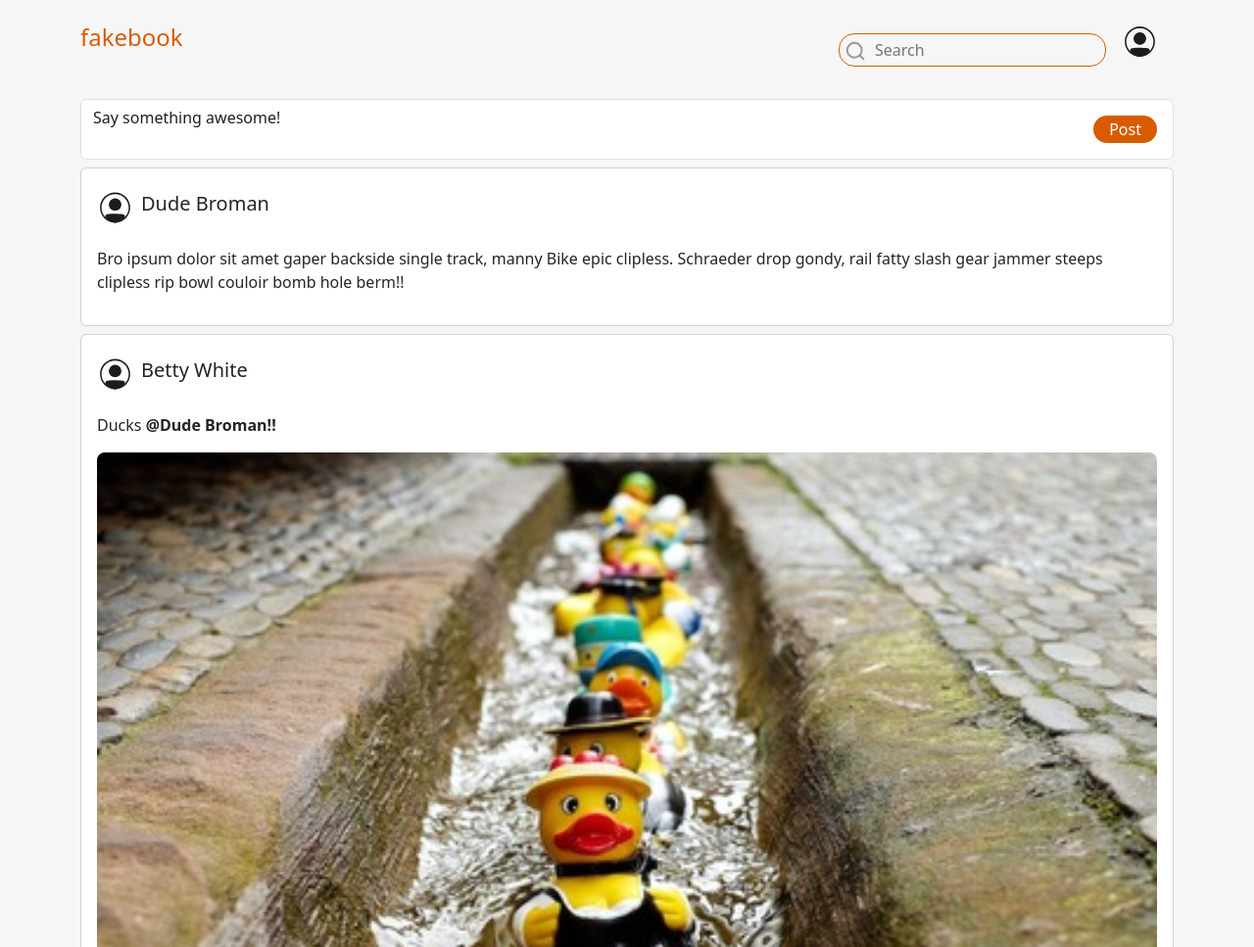
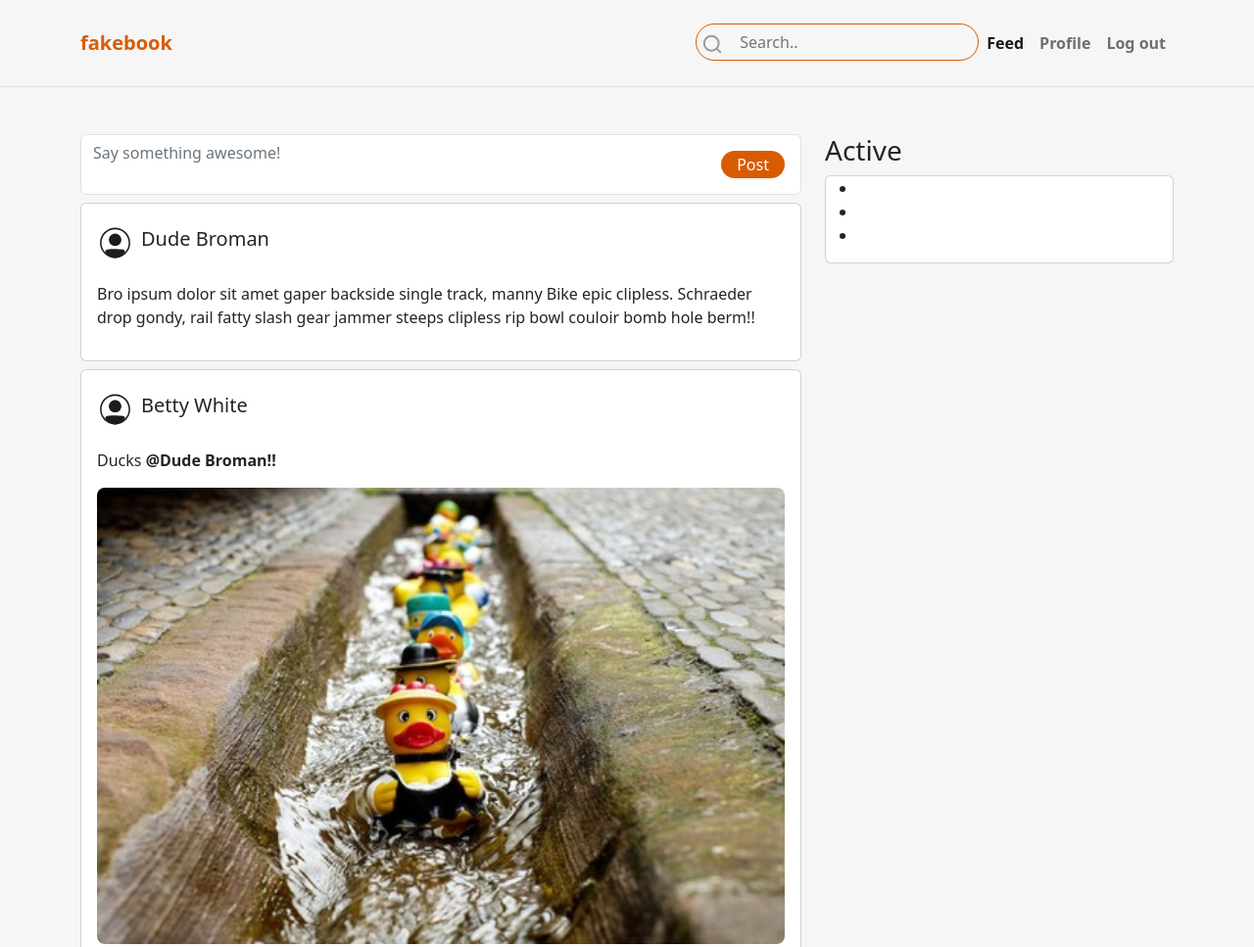
Before and after one commit to PederZzen/CSS-Frameworks-CA, a website: page home.html in a window 1280 px wide. Shown: the top 967 px of the page at 98% size. Drawn offline with nearby package versions, Linux system fonts and the light colour scheme.

Commit message:
Nav + login
Oppdaterte navigasjon og login-siden

```diff
--- a/home.html
+++ b/home.html
@@ -10,38 +10,47 @@
 </head>
 
 <body class="bg-secondary" style="min-width: 20rem;">
-    <header class="container">
-        <div class="row">
-            <nav class="navbar navbar-expand-md">
-                <div class="container-fluid">
-                    <a class="text-decoration-none h4 text-primary" href="./home.html">fakebook</a>
-                    <button class="navbar-toggler border-0" type="button" data-bs-toggle="collapse" data-bs-target="#navbarToggle" aria-controls="navbarToggle" aria-expanded="false" aria-label="Toggle navigation">
-                        <p class="h4 navbar-toggler text-primary border-0">Menu</p>
+    <header>
+        <nav class="navbar navbar-expand-md p-4 mb-2 border-bottom">
+            <div class="container">
+                <a class="navbar-brand text-primary fw-bold" href="./home.html">fakebook</a>
+                <button class="navbar-toggler border-0" data-bs-toggle="collapse" data-bs-target="#nav" aria-controls="nav" aria-label="Expand Navigation">
+                    <div class="fw-bold text-primary">Menu</div>
                 </button>
-                    <div class="collapse navbar-collapse" id="navbarToggle">
+                <div class="collapse navbar-collapse" id="nav">
                     <span class="me-auto"></span>
-                        <form class="d-flex border border-primary rounded-4 mt-3" role="search">
-                            <button class="bg-transparent border-0" type="submit">
+                    <ul class="navbar-nav">
+                        <li class="nav-item">
+                            <form class="d-flex border border-primary rounded-5">
+                                <button type="submit" class="border-0 bg-transparent">
                                     <img src="./img/search.svg" alt="Search icon">
                                 </button>
-                            <input class="border-0 bg-transparent p-1" style="outline: none;" type="search" placeholder="Search">
+                                <input type="search" placeholder="Search.." class="form-control border-0 bg-transparent">
                             </form>
-                        <a href="./profile.html">
-                            <img src="./img/user-image.svg" class="p-3" alt="User image">
-                        </a>
+                        </li>
+                        <li class="nav-item">
+                            <a href="./home.html" aria-current="page" class="nav-link active fw-bold">Feed</a>
+                        </li>
+                        <li class="nav-item">
+                            <a href="./profile.html" class="nav-link fw-bold">Profile</a>
+                        </li>
+                        <li class="nav-item">
+                            <a href="./index.html" class="nav-link fw-bold">Log out</a>
+                        </li>
+                    </ul>
                 </div>
             </div>
         </nav>
-        </div>
     </header>
 
-    <main class="container">
-        <section class="mt-3">
+
+    <main class="container mt-5">
+        <div class="row">
+            <section class="mt-3 col-lg-8 m-lg-auto">
                 <form class="d-flex border bg-white rounded-2">
                     <textarea name="post" id="post" class="form-control bg-transparent border-0" style="resize: none;" placeholder="Say something awesome!"></textarea>
                     <input type="submit" value="Post" class="bg-primary text-white border-0 m-3 px-3 rounded-5">
                 </form>
-            <section>
                 <div class="card p-3 mt-2">
                     <div class="d-flex">
                         <img src="./img/user-image.svg" class="" alt="User image">
@@ -72,6 +81,17 @@
                     <p class="mt-3">Bro ipsum dolor sit amet gaper backside single track, manny Bike epic clipless. Schraeder drop gondy, rail fatty slash gear jammer steeps clipless rip bowl couloir bomb hole berm!!</p>
                 </div>
             </section>
+            <section class="col">
+                <h3>Active</h3>
+                <div class="card">
+                    <ul>
+                        <li></li>
+                        <li></li>
+                        <li></li>
+                    </ul>
+                </div>
+            </section>
+        </div>
     </main>
 </body>
 </html>
--- a/scss/custom.scss
+++ b/scss/custom.scss
@@ -4,6 +4,7 @@ $body-bg: #515151;
 $primary: #D95B00;
 $secondary: #F6F6F6;
 
-$input-placeholder-color: rgb(32, 32, 32);
+$input-font-size: 16px;
+$input-btn-font-size: 20px;
 
 @import "../node_modules/bootstrap/scss/bootstrap";
```
Also changed, not shown: index.html (+17 -7 lines), profile.html (+24 -15 lines), css/style.css, 1 other file. Lines whose indentation alone changed are shown as unchanged.
